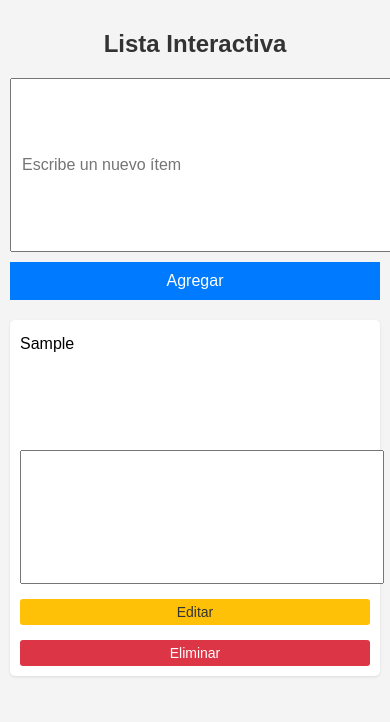
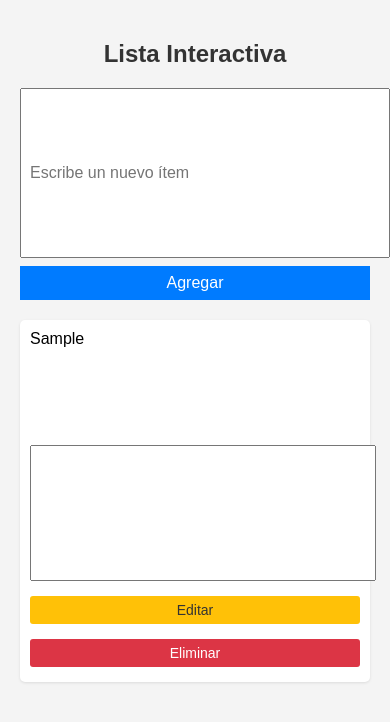
Before and after one commit to ddpp17/1-videos, a plain HTML site: page index.html in a window 390 px wide. Both pictures are taken after typing "Sample" into the empty fields and a click on the button "Agregar". Drawn offline with Linux system fonts and the light colour scheme.

Commit message:
Update style.css

```diff
--- a/style.css
+++ b/style.css
@@ -66,12 +66,13 @@ li {
 
 .item-extra {
   flex: 1 1 120px;
-  padding: 5px;
+  padding: 6px;
+  font-size: 16px;
 }
 
 .edit-btn,
 .delete-btn {
-  padding: 5px 10px;
+  padding: 6px 10px;
   border: none;
   cursor: pointer;
   border-radius: 3px;
@@ -88,36 +89,58 @@ li {
   color: white;
 }
 
-/* 📱 100% del ancho en celulares */
+/* 📱 Estilos mejorados para móviles */
 @media (max-width: 600px) {
   body {
-    padding: 10px;
+    padding: 20px;
   }
 
   .container {
     width: 100%;
+    margin: 0 auto;
   }
 
   .input-container {
     flex-direction: column;
     align-items: stretch;
+    gap: 8px;
   }
 
   #itemInput,
   #addBtn {
+    width: 100%;
+    font-size: 16px;
+    padding: 8px;
+  }
+
+  ul {
     width: 100%;
   }
 
   li {
     flex-direction: column;
     align-items: flex-start;
+    padding: 10px;
   }
 
-  .item-name,
-  .item-extra,
+  .item-name {
+    font-size: 16px;
+    width: 100%;
+    margin-bottom: 5px;
+  }
+
+  .item-extra {
+    width: 100%;
+    font-size: 16px;
+    padding: 6px;
+    margin-bottom: 5px;
+  }
+
   .edit-btn,
   .delete-btn {
     width: 100%;
-    margin-top: 5px;
+    font-size: 14px;
+    padding: 6px;
+    margin-bottom: 5px;
   }
 }
```
